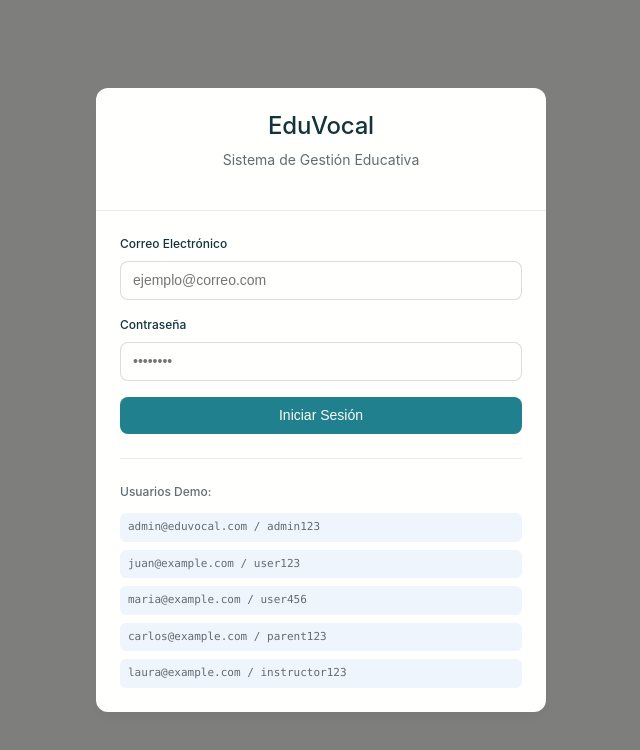
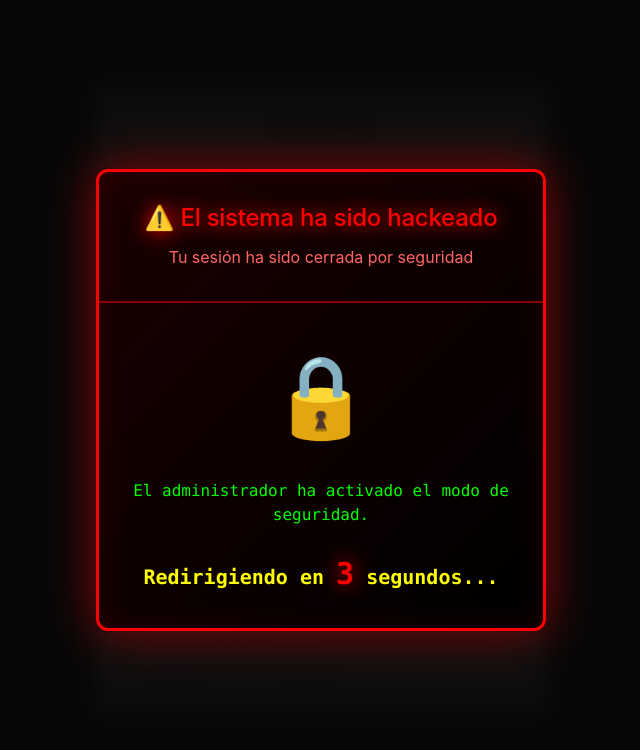
Before and after one commit to fdiazdelcastillo/edufuture, a plain HTML site: page index.html in a window 1280 px wide. Shown: the whole page, without its empty margins (319-959 px from the left). Drawn offline with Linux system fonts and the light colour scheme; a web font is replaced by a local one.

Commit message:
Hack Mode Enhacement III

```diff
--- a/app.js
+++ b/app.js
@@ -616,8 +616,21 @@ function showForceLogoutModal() {
     clearInterval(forceLogoutCountdown);
   }
 
+  // Force modal visibility with multiple styles
   modal.style.display = 'flex';
+  modal.style.position = 'fixed';
+  modal.style.top = '0';
+  modal.style.left = '0';
+  modal.style.width = '100vw';
+  modal.style.height = '100vh';
+  modal.style.zIndex = '99999';
+  modal.style.backgroundColor = 'rgba(0, 0, 0, 0.95)';
+  modal.style.alignItems = 'center';
+  modal.style.justifyContent = 'center';
+
   console.log('✅ Modal display set to flex');
+  console.log('✅ Modal computed display:', window.getComputedStyle(modal).display);
+  console.log('✅ Modal computed z-index:', window.getComputedStyle(modal).zIndex);
 
   // Start countdown
   let countdown = 3;
--- a/index.html
+++ b/index.html
@@ -328,7 +328,7 @@
   </div>
 
   <!-- Force Logout Modal -->
-  <div id="forceLogoutModal" class="modal force-logout-modal" style="display: none;">
+  <div id="forceLogoutModal" class="modal force-logout-modal" style="display: none; position: fixed; top: 0; left: 0; width: 100vw; height: 100vh; z-index: 99999;">
     <div class="modal-content force-logout-content">
       <div class="force-logout-header">
         <h2 class="force-logout-title">⚠️ El sistema ha sido hackeado</h2>
@@ -1129,9 +1129,17 @@ td {
 
 /* Force Logout Modal */
 .force-logout-modal {
-  z-index: 10000 !important;
-  background-color: rgba(0, 0, 0, 0.9);
+  position: fixed !important;
+  top: 0 !important;
+  left: 0 !important;
+  width: 100vw !important;
+  height: 100vh !important;
+  z-index: 99999 !important;
+  background-color: rgba(0, 0, 0, 0.95) !important;
   backdrop-filter: blur(10px);
+  display: flex !important;
+  align-items: center !important;
+  justify-content: center !important;
 }
 
 .force-logout-content {
```
Also changed, not shown: 1 other file.
